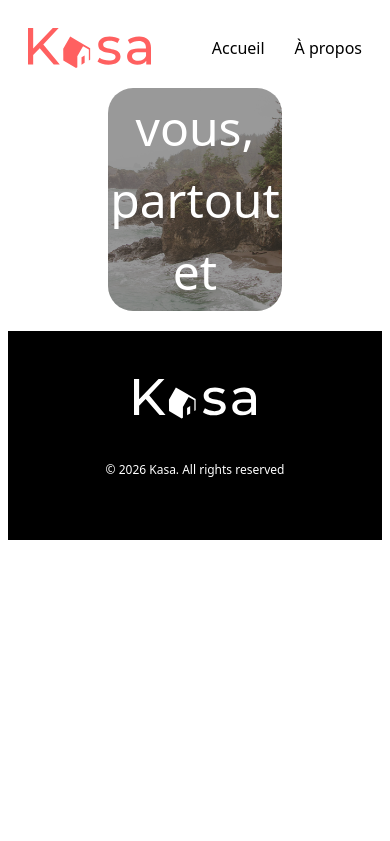
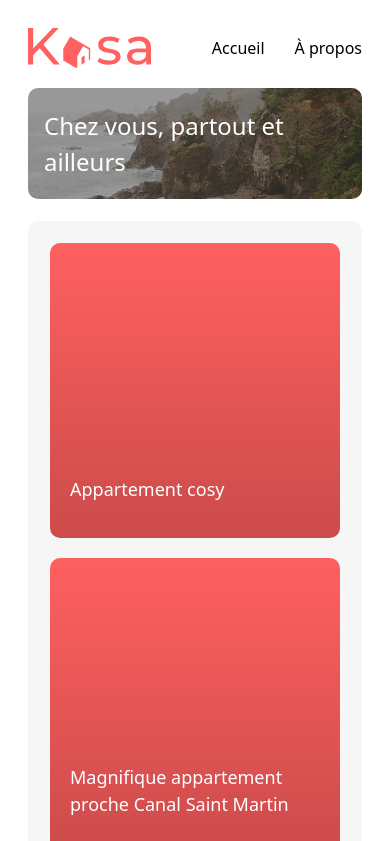
Before and after one commit to HutchAlpha/OpenClassRoom-Projet11-Kosa, a React (Vite) app: page / in a window 390 px wide. Shown: the top 841 px of the page. Built offline with nearby package versions, Linux system fonts and the light colour scheme.

Commit message:
Amélioration présentation  Block Index

```diff
--- a/public/Scss/App.scss
+++ b/public/Scss/App.scss
@@ -1,8 +1,6 @@
-#root {
-  width: 100%;
-  margin: 0 auto;
-  text-align: center;
-}
+/* =========================
+   BANNIÈRE
+   ========================= */
 
 .ImgPresentation {
   position: relative;
@@ -36,3 +34,84 @@
     text-align: center;
   }
 }
+
+/* =========================
+   ARTICLE
+   ========================= */
+
+.Article {
+  margin: 50px 100px;
+  padding: 50px;
+  background-color: #f6f6f6;
+  border-radius: 25px;
+}
+
+/* =========================
+   GRID DES CARDS
+   ========================= */
+
+.Cards {
+  display: grid;
+  grid-template-columns: repeat(3, 1fr);
+  gap: 50px;
+}
+
+/* =========================
+   CARD
+   ========================= */
+
+.Card {
+  position: relative;
+  height: 340px;
+  border-radius: 10px;
+  background: linear-gradient(180deg, #ff6060 0%, #cc4b4b 100%);
+  display: flex;
+  align-items: flex-end;
+  padding: 20px;
+
+  &__Title {
+    color: #fff;
+    font-size: 18px;
+    font-weight: 500;
+    text-align: left;
+  }
+}
+
+/* =========================
+   RESPONSIVE
+   ========================= */
+
+@media (max-width: 1024px) {
+  .Cards {
+    grid-template-columns: repeat(2, 1fr);
+  }
+}
+
+@media (max-width: 768px) {
+  .ImgPresentation {
+    margin: 0 20px;
+    height: 111px;
+    border-radius: 10px;
+
+    &__Title {
+      font-size: 24px;
+      padding: 0 16px;
+      text-align: left;
+    }
+  }
+
+  .Article {
+    margin: 22px 20px;
+    padding: 22px;
+    border-radius: 10px;
+  }
+
+  .Cards {
+    grid-template-columns: 1fr;
+    gap: 20px;
+  }
+
+  .Card {
+    height: 255px;
+  }
+}
--- a/src/App.jsx
+++ b/src/App.jsx
@@ -1,7 +1,9 @@
 import '../public/Scss/App.scss';
 import ImgPresentation from '../public/Img/fond.png';
+import Donnee from '../public/donnee.json';
 
 function App() {
+
 
   return (
     <>
@@ -11,7 +13,13 @@ function App() {
       </div>
 
       <article className="Article">
-        <h1 className="Article__Title"></h1>
+        <div className="Cards">
+          {Donnee.map((item) => (
+            <div className="Card" key={item.id}>
+              <h2 className="Card__Title">{item.title}</h2>
+            </div>
+          ))}
+        </div>
       </article>
     </>
   );
```
